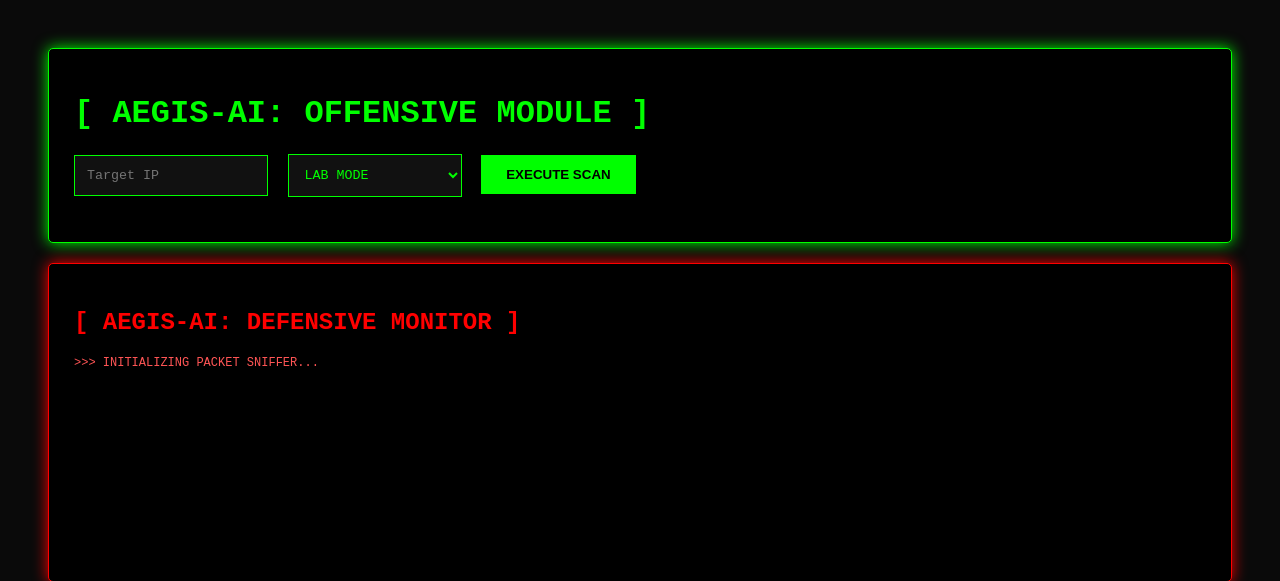
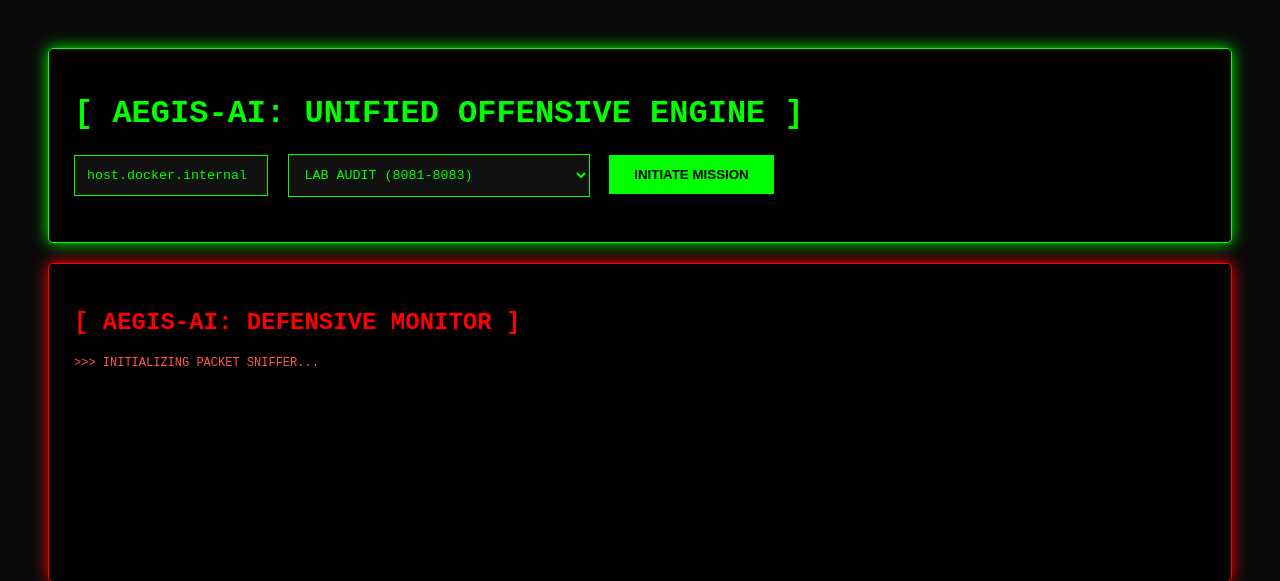
Before and after one commit to NibirAfsan/Aegis-AI, a Django app: page / in a window 1280 px wide. Shown: the top 581 px of the page. Run offline with Django 5.2, Linux system fonts and the light colour scheme; parts of the project's set-up code (start-up, migrations or seed data) failed here and were passed over.

Commit message:
SAVE POINT: Stable Nmap & UI before Web Audit upgrade

```diff
--- a/scanner_ui/templates/scanner_ui/index.html
+++ b/scanner_ui/templates/scanner_ui/index.html
@@ -13,28 +13,30 @@
         pre { background: #050505; border-left: 3px solid #00ff00; padding: 15px; overflow-x: auto; white-space: pre-wrap; font-size: 14px; min-height: 50px; }
         #loader { color: yellow; display: none; margin: 10px 0; }
         .defense-box { border: 1px solid #ff0000; box-shadow: 0 0 15px #ff0000; color: #ff5555; }
+        .attack-btn { background: #ff0000; color: #fff; margin-top: 20px; display: none; border: 1px solid white; }
     </style>
 </head>
 <body>
     <div class="terminal-box">
-        <h1>[ AEGIS-AI: OFFENSIVE MODULE ]</h1>
+        <h1>[ AEGIS-AI: UNIFIED OFFENSIVE ENGINE ]</h1>
         <form id="scanForm">
             {% csrf_token %}
             <div class="input-group">
-                <input type="text" name="target" id="targetInput" placeholder="Target IP" required>
+                <input type="text" name="target" id="targetInput" value="host.docker.internal" required>
                 <select name="scan_type" id="scanType">
-                    <option value="lab">LAB MODE</option>
-                    <option value="web">WEB AUDIT</option>
-                    <option value="top100">QUICK RECON</option>
-                    <option value="full">DEEP PENETRATION</option>
+                    <option value="lab">LAB AUDIT (8081-8083)</option>
+                    <option value="web">WEB AUDIT (80, 443 + DIRS)</option>
+                    <option value="top100">QUICK RECON (TOP 100 PORTS)</option>
+                    <option value="full">DEEP PENETRATION (1-65535 PORTS)</option>
                 </select>
-                <button type="submit" id="execBtn">EXECUTE SCAN</button>
+                <button type="submit" id="execBtn">INITIATE MISSION</button>
             </div>
         </form>
-        <div id="loader">[*] EXECUTING PENTEST PIPELINE...</div>
+        <div id="loader">[*] ORCHESTRATING FULL-SPECTRUM PIPELINE... (NMAP + OSINT + WEB AUDIT)</div>
         <div id="resultsArea" style="display:none;">
-            <h3>LIVE RECON DATA:</h3>
+            <h3 style="color: yellow;">[ MISSION INTELLIGENCE REPORT ]</h3>
             <pre id="outputBox"></pre>
+            <button class="attack-btn" id="attackBtn" onclick="alert('System Offline: GenAI Brain not yet connected.')">EXECUTE BREACH SEQUENCE</button>
         </div>
     </div>
 
@@ -46,13 +48,13 @@
     </div>
 
     <script>
-        // OFFENSIVE SCAN SCRIPT
         document.getElementById('scanForm').onsubmit = async (e) => {
             e.preventDefault();
             const btn = document.getElementById('execBtn');
             const loader = document.getElementById('loader');
             const output = document.getElementById('outputBox');
             const resultsArea = document.getElementById('resultsArea');
+            const attackBtn = document.getElementById('attackBtn');
 
             btn.disabled = true;
             loader.style.display = 'block';
@@ -70,30 +72,36 @@
                 btn.disabled = false;
                 resultsArea.style.display = 'block';
                 output.textContent = data.results;
+
+                // FIXED: Matches the "CRITICAL VULNERABILITIES" string in the scanner output
+                if(data.results.includes("CRITICAL VULNERABILITIES")) {
+                    attackBtn.style.display = 'block';
+                } else {
+                    attackBtn.style.display = 'none';
+                }
             } catch (error) {
-                alert("Scan failed.");
+                alert("Mission Aborted: Connection Error");
                 btn.disabled = false;
                 loader.style.display = 'none';
             }
         };
 
-        // DEFENSIVE TRAFFIC SCRIPT
+        // Live Traffic Polling
         setInterval(async () => {
             try {
                 const response = await fetch('/live-traffic/');
                 const data = await response.json();
                 const trafficBox = document.getElementById('trafficBox');
-
-                if (data.traffic.length > 0) {
+                if (data.traffic && data.traffic.length > 0) {
                     let html = "";
                     data.traffic.forEach(p => {
-                        const time = p.timestamp.split('T')[1].split('.')[0];
+                        const time = p.timestamp ? p.timestamp.split('T')[1].split('.')[0] : "00:00:00";
                         html += `[${time}] ALERT: Traffic from ${p.source} -> ${p.size} bytes<br>`;
                     });
                     trafficBox.innerHTML = html;
                     trafficBox.scrollTop = trafficBox.scrollHeight;
                 }
-            } catch (e) { console.log("Polling..."); }
+            } catch (e) {}
         }, 2000);
     </script>
 </body>
--- a/scanner_ui/views.py
+++ b/scanner_ui/views.py
@@ -1,68 +1,79 @@
 from django.shortcuts import render
 from django.http import JsonResponse
-import nmap
 from .models import ScanResult
+from core.aegis_scanner import UnifiedAegisEngine
 import json
 import os
 
 def home(request):
     if request.method == "POST":
-        target = request.POST.get('target')
-        scan_type = request.POST.get('scan_type')
+        target = request.POST.get('target', 'host.docker.internal')
+        scan_type = request.POST.get('scan_type', 'lab')
 
-        nm = nmap.PortScanner()
+        engine = UnifiedAegisEngine(target)
+
+        # --- Mapping Buttons to REAL Nmap Logic ---
+        # Default flags for all scans
+        args = '-sV --script=vuln -Pn'
 
         if scan_type == "lab":
-            nm.scan(target, '8081-8083', '-sV --script=vuln -Pn')
+            ports = '8081-8083'
         elif scan_type == "web":
-            nm.scan(target, '21,22,80,443', '-sV --script=vuln -Pn')
+            ports = '80,443,8080,8081'
         elif scan_type == "top100":
-            nm.scan(target, arguments='--top-ports 100 -sV -Pn')
+            ports = None  # Uses Nmap's internal list
+            args = '--top-ports 100 -sV --script=vuln -Pn'
+        else: # Full Deep Penetration
+            ports = '1-65535'
+            args = '-sV --script=vuln -Pn -T4' # Speed optimized for 65k ports
+
+        # Execute the full pipeline
+        engine.run_nmap(ports, args=args)
+        engine.run_web_discovery()
+        engine.run_osint()
+        engine.check_compliance()
+
+        # Format the Integrated Report
+        report = f"--- [ AEGIS-AI: MISSION INTELLIGENCE REPORT ] ---\n"
+        report += f"MISSION: {scan_type.upper()} | TARGET: {target}\n"
+        report += "----------------------------------------------\n\n"
+
+        report += "[+] NETWORK RECONNAISSANCE (NMAP):\n"
+        report += engine.results["nmap_raw"] + "\n"
+
+        report += "[!] WEB DIRECTORY AUDIT:\n"
+        if engine.results["web_discovery"]:
+            report += " " + "\n ".join(engine.results["web_discovery"]) + "\n\n"
         else:
-            nm.scan(target, '1-65535', '-sV -T4 -Pn')
+            report += " No sensitive directories found on tested ports.\n\n"
 
-        results_str = f"--- [PRO SCAN COMPLETED] ---\n"
-        for host in nm.all_hosts():
-            results_str += f"Target: {host} ({nm[host].hostname()})\n"
-            for proto in nm[host].all_protocols():
-                for port in nm[host][proto].keys():
-                    state = nm[host][proto][port]['state']
-                    service = nm[host][proto][port].get('name', 'unknown')
-                    product = nm[host][proto][port].get('product', '')
-                    ver_num = nm[host][proto][port].get('version', '')
-                    version_full = f"{product} {ver_num}".strip()
+        report += "[?] OSINT / DATA LEAK ANALYSIS (SIMULATED):\n"
+        report += " " + "\n ".join(engine.results["osint"]) + "\n\n"
 
-                    results_str += f" Port {port} [{service.upper()}]: {state}\n"
-                    if version_full:
-                        results_str += f"   -> Version: {version_full}\n"
+        report += "[§] REGULATORY COMPLIANCE STATUS:\n"
+        report += " " + "\n ".join(engine.results["compliance"]) + "\n\n"
 
-                    if 'script' in nm[host][proto][port]:
-                        results_str += "   [!!!] SECURITY FINDINGS DETECTED:\n"
-                        for script_id, output in nm[host][proto][port]['script'].items():
-                            clean_output = output.replace('\n', '\n       ')
-                            results_str += f"       - {script_id}: {clean_output}\n"
+        report += "[BRAIN] GEN-AI ATTACK STRATEGY (PREVIEW):\n"
+        if "CRITICAL VULNERABILITIES" in engine.results["nmap_raw"]:
+            report += " > [CRITICAL] Real vulnerabilities detected. Ready for exploit generation.\n"
+        else:
+            report += " > No direct vulnerabilities found. Recommend further social engineering.\n"
 
-        ScanResult.objects.create(
-            target=target,
-            scan_mode=scan_type,
-            raw_data=results_str
-        )
+        # Save to Database
+        ScanResult.objects.create(target=target, scan_mode=scan_type, raw_data=report)
 
-        return JsonResponse({'status': 'success', 'results': results_str})
+        return JsonResponse({'status': 'success', 'results': report})
 
     return render(request, 'scanner_ui/index.html')
 
-# This MUST be outside the home function!
 def get_live_traffic(request):
     log_file = 'network_evidence.json'
     if not os.path.exists(log_file):
         return JsonResponse({'traffic': []})
-
     try:
         with open(log_file, 'r') as f:
             lines = f.readlines()
-            # We take the last 10 lines (packets)
             last_10 = [json.loads(line) for line in lines[-10:]]
         return JsonResponse({'traffic': last_10})
-    except Exception:
+    except:
         return JsonResponse({'traffic': []})
```
Also changed, not shown: core/aegis_scanner.py (+87 -16 lines).
